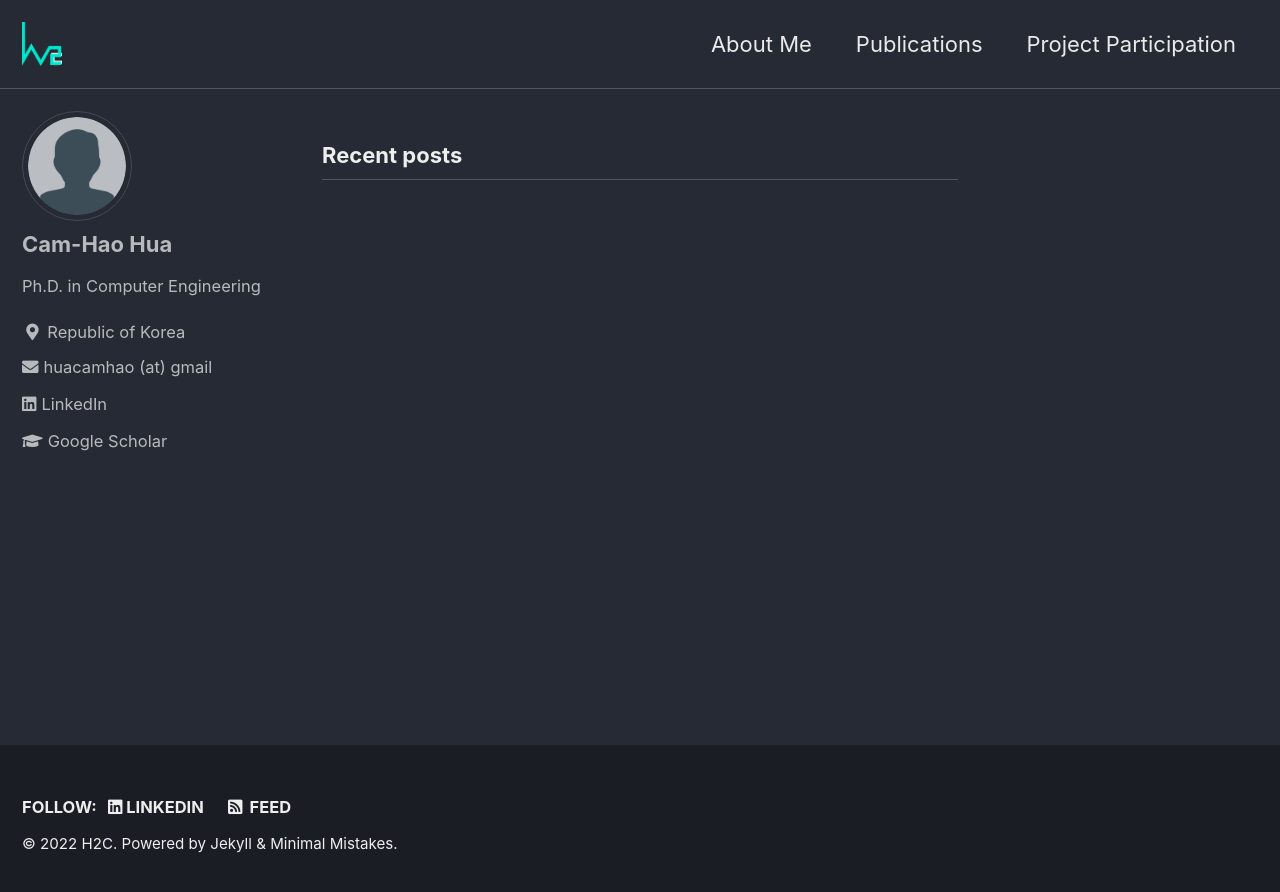
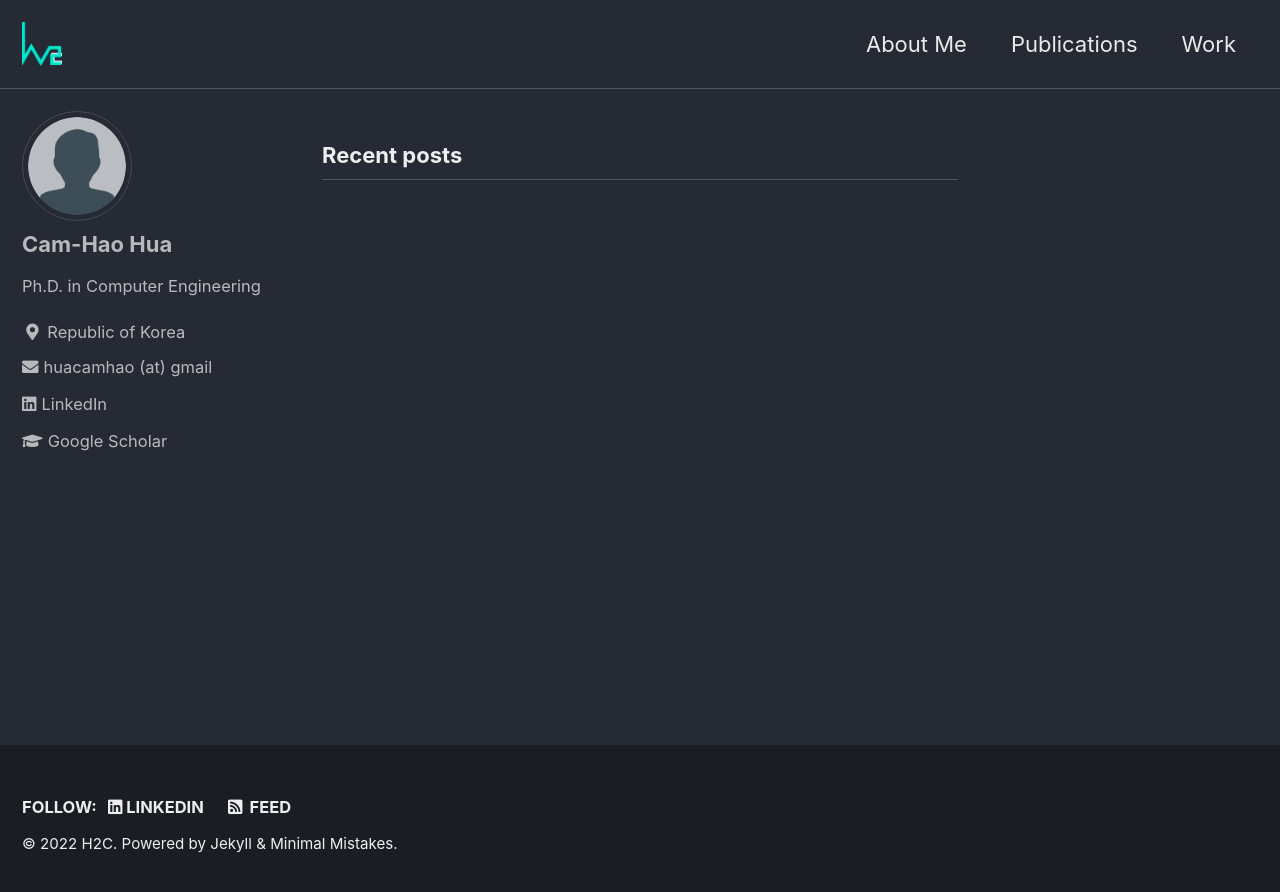
Before and after one commit to camhao168/camhao168.github.io, a Jekyll site: the page built from index.html, in a window 1280 px wide. Shown: the top 892 px of the page. Built offline with Jekyll 4.4.1, drawn with Linux system fonts in a browser that asks for light colours; cached includes are drawn as plain includes; the list of posts is cut into pages by our own code.

Commit message:
Update navigation.yml

```diff
--- a/_data/navigation.yml
+++ b/_data/navigation.yml
@@ -4,5 +4,5 @@ main:
     url: /about/
   - title: "Publications"
     url: /publications/
-  - title: "Project Participation"
-    url: /project/
+  - title: "Work"
+    url: /work/
```
